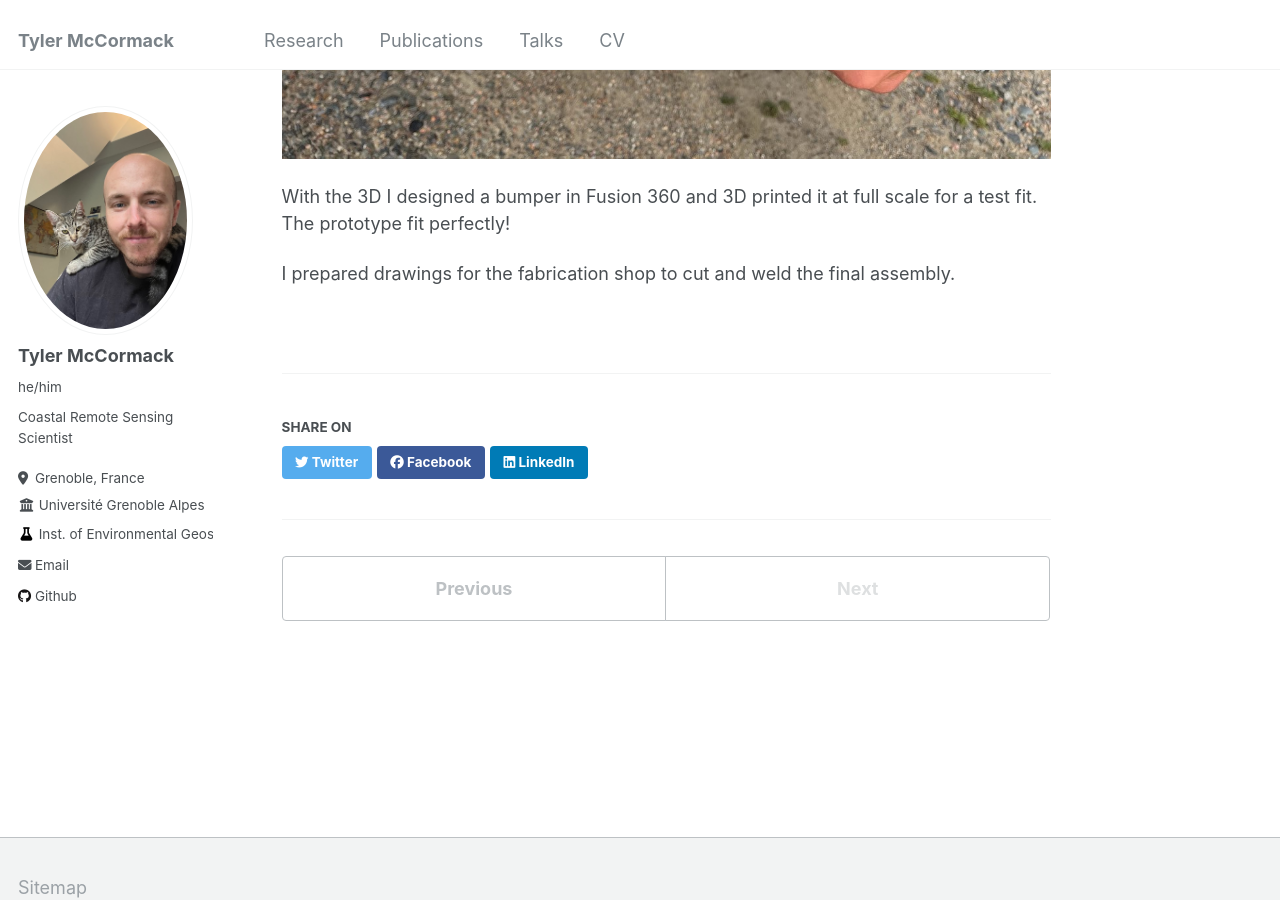
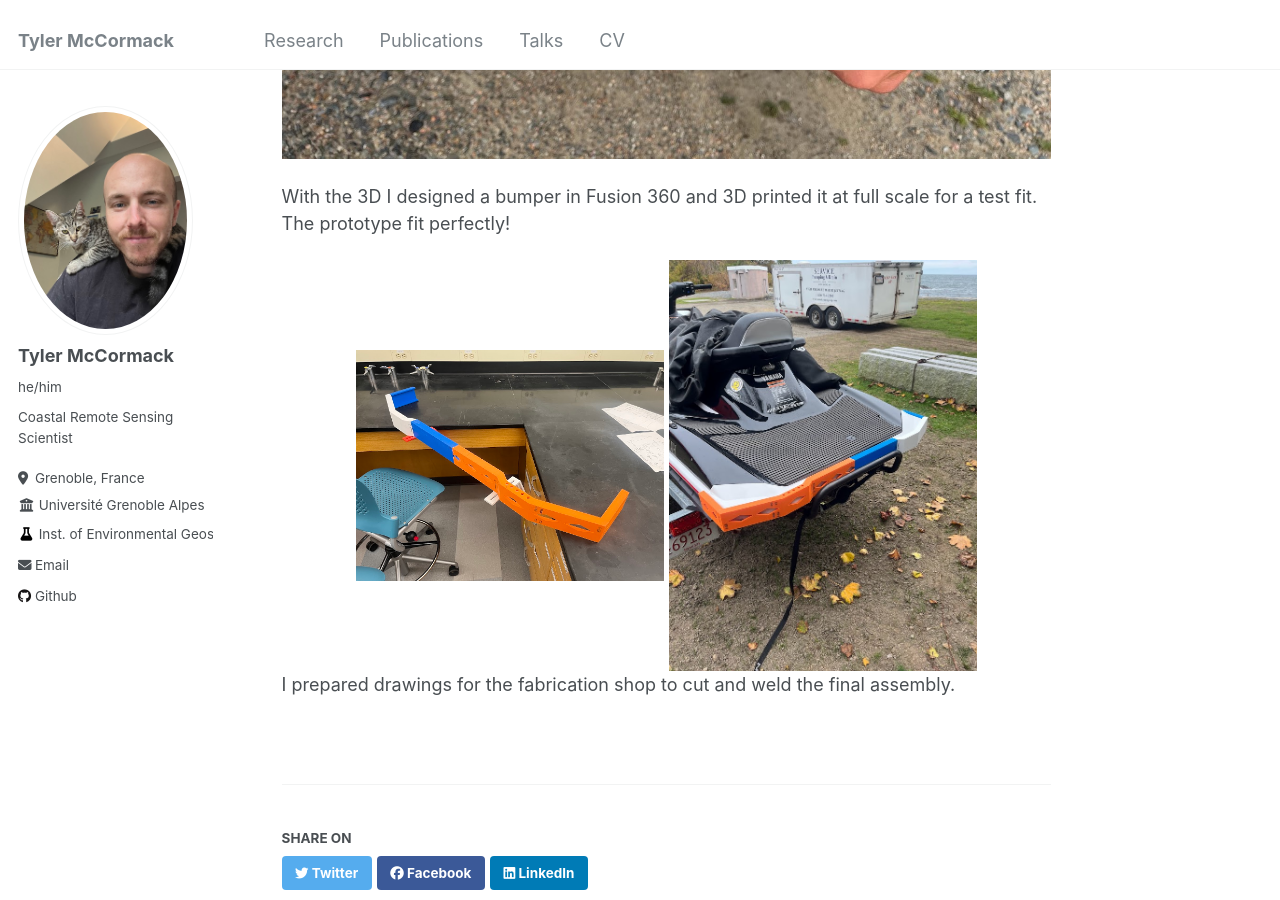
Before and after one commit to tylermccormack-research/tylermccormack-research.github.io, a Jekyll site: the page built from _portfolio/jetski.md, in a window 1280 px wide and 900 px high, scrolled down 1648 px. Built offline with Jekyll 4.4.1, drawn with Linux system fonts in a browser that asks for light colours.

Commit message:
Update jetski.md

```diff
--- a/_portfolio/jetski.md
+++ b/_portfolio/jetski.md
@@ -19,5 +19,11 @@ several times, each time with a slightly different angle. I split the videos int
 
 With the 3D I designed a bumper in Fusion 360 and 3D printed it at full scale for a test fit. The prototype fit perfectly!
 
+ <div align="center">
+  <img src="https://tylermccormack-research.github.io/images/3dPrintedBumper_b.jpg" alt="3D Printed Jetski Bumper Prototype" width="40%">
+  <img src="https://tylermccormack-research.github.io/images/3dPrintedBumper_c.jpg" alt="3D Printed Jetski Bumper Prototype Mounted on Jetski" width="40%">
+</div>
+
+
 
 I prepared drawings for the fabrication shop to cut and weld the final assembly.
```
